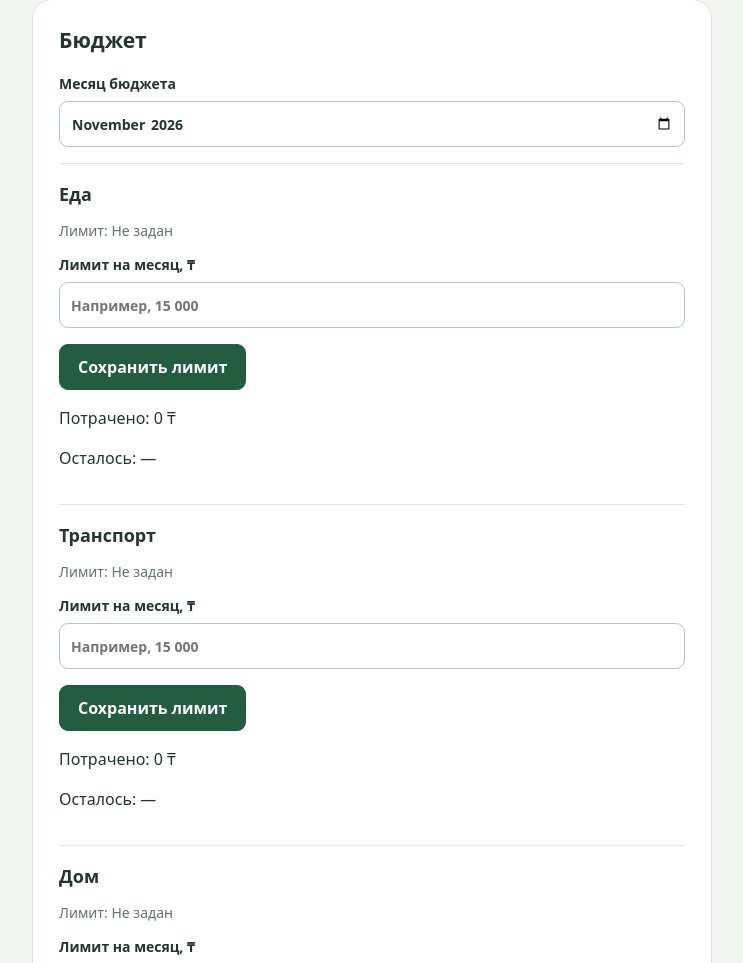
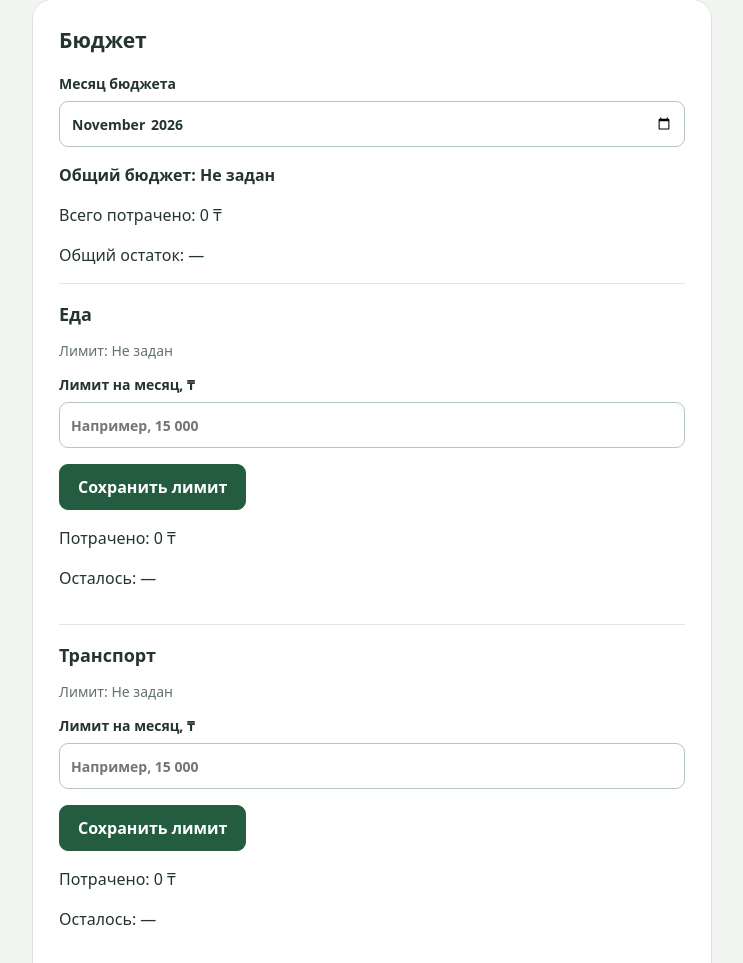
Before and after one commit to maliksuleimenov11-dotcom/rashody, a plain HTML site: page index.html in a window 1280 px wide. Shown: the part 1034-1997 px from the top of the page, without its empty margins (268-1011 px from the left). Drawn offline with Linux system fonts and the light colour scheme.

Commit message:
Добавлен общий бюджет месяца

```diff
--- a/index.html
+++ b/index.html
@@ -49,6 +49,13 @@
     <h2 id="budget-title">Бюджет</h2>
     <label>Месяц бюджета<input id="budget-month" type="month" required aria-describedby="budget-month-error"></label>
     <p id="budget-month-error" class="error" role="alert"></p>
+    <div id="budget-summary" aria-live="polite">
+      <p id="budget-total"></p>
+      <p id="budget-spent"></p>
+      <p id="budget-remaining"></p>
+      <p id="budget-incomplete" class="muted"></p>
+      <p id="budget-warning" class="budget-warning"></p>
+    </div>
     <div id="budget-categories"></div>
   </section>
   <section class="card" aria-labelledby="list-title"><h2 id="list-title">Все траты</h2><p id="empty" class="muted">Пока нет трат. Добавьте первую.</p><ul id="expenses"></ul></section>
--- a/script.js
+++ b/script.js
@@ -74,6 +74,20 @@ function renderTotal() {
 
 function updateBudgetAmounts() {
   const month = $('budget-month').value;
+  const valid = validMonth(month);
+  $('budget-summary').hidden = !valid;
+  if (!valid) return;
+  const budgets = state.budgets.filter((item) => item.month === month);
+  const total = budgets.reduce((sum, item) => sum + item.limit, 0);
+  const spentTotal = state.expenses.reduce((sum, item) => sum + (item.date.slice(0, 7) === month ? item.amount : 0), 0);
+  const hasLimits = budgets.length > 0;
+  const exceededTotal = hasLimits && spentTotal > total;
+  $('budget-total').textContent = `Общий бюджет: ${hasLimits ? money(total) : 'Не задан'}`;
+  $('budget-spent').textContent = `Всего потрачено: ${money(spentTotal)}`;
+  $('budget-remaining').textContent = `Общий остаток: ${hasLimits ? money(total - spentTotal) : '—'}`;
+  $('budget-remaining').className = exceededTotal ? 'budget-warning' : '';
+  $('budget-incomplete').textContent = hasLimits && budgets.length < state.categories.length ? 'Лимиты заданы не всем категориям' : '';
+  $('budget-warning').textContent = exceededTotal ? `Перерасход бюджета на ${money(spentTotal - total)}` : '';
   state.categories.forEach((name, index) => {
     const spentNode = $(`budget-spent-${index}`);
     const remainingNode = $(`budget-remaining-${index}`);
@@ -94,6 +108,7 @@ function renderBudgets(focusIndex) {
   const valid = validMonth(month);
   $('budget-month-error').textContent = valid ? '' : 'Выберите месяц и год бюджета.';
   $('budget-categories').replaceChildren();
+  $('budget-summary').hidden = !valid;
   if (!valid) return;
   state.categories.forEach((name, index) => {
     const saved = state.budgets.find((item) => item.month === month && item.category === name);
--- a/styles.css
+++ b/styles.css
@@ -35,4 +35,7 @@ li { padding: 18px 0; border-top: 1px solid #e1e8e1; overflow-wrap: anywhere; }
 .budget-category [role="status"]:empty { display: none; }
 .budget-warning { color: #a52c24; font-weight: 600; }
 .budget-warning:empty { display: none; }
+#budget-summary { overflow-wrap: anywhere; }
+#budget-total { font-weight: 700; }
+#budget-incomplete:empty { display: none; }
 @media (max-width: 480px) { main { margin: 24px auto; } .card { padding: 20px; } .grid { grid-template-columns: 1fr; gap: 0; } .expense-top { flex-wrap: wrap; gap: 6px; } h1 { font-size: 30px; } }
```
Also changed, not shown: 2 other files.
